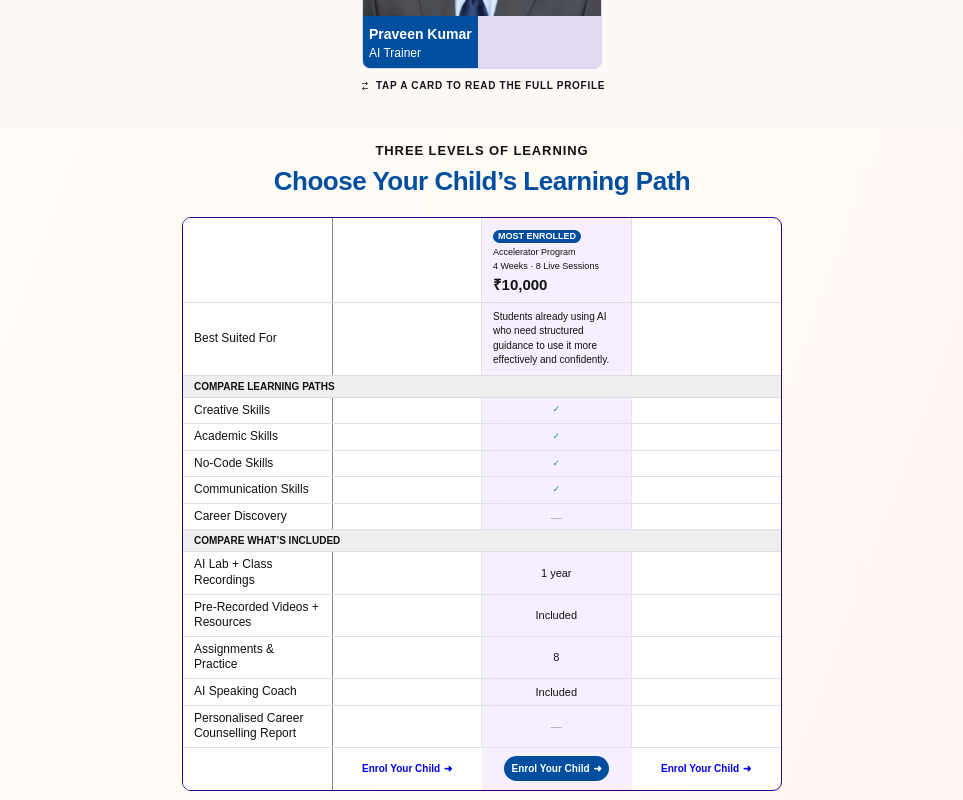
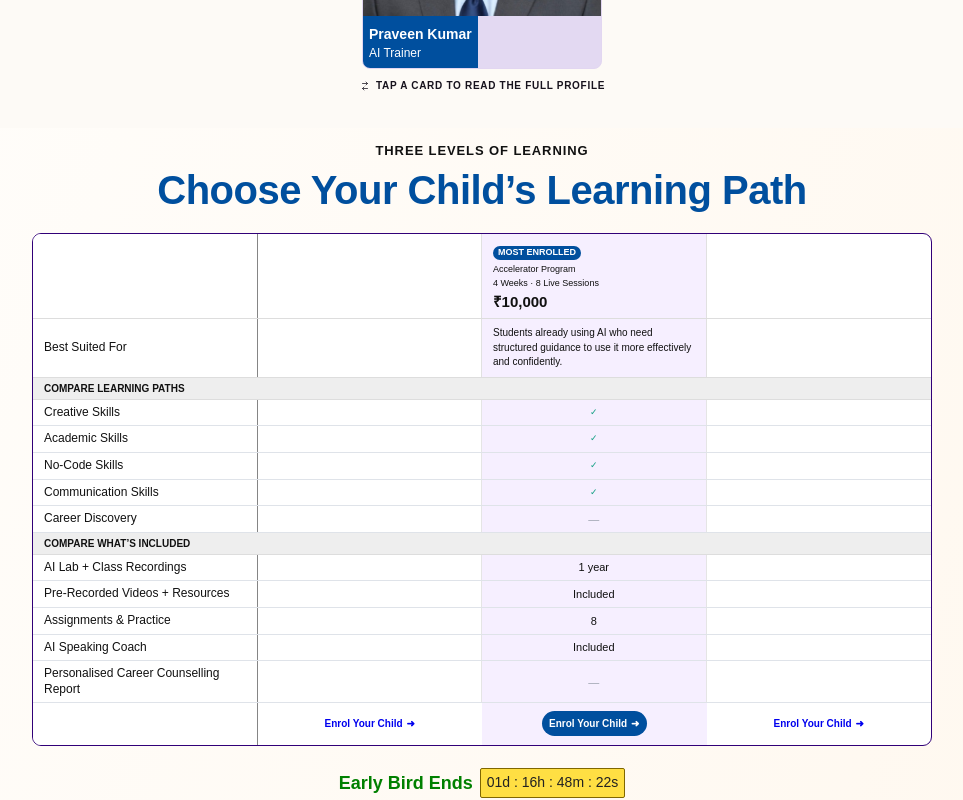
Before and after one commit to developerteam-lang/alkemy-landing-page, a React (Create React App) app: page / in a window 1280 px wide. Shown: the part 5200-6000 px from the top of the page, without its empty margins (158-1121 px from the left). Built offline with nearby package versions, Linux system fonts and the light colour scheme.

Commit message:
Increased the table width in learning path section v26

```diff
--- a/src/LearningPaths.css
+++ b/src/LearningPaths.css
@@ -1,6 +1,6 @@
 .learning-paths {
   width: 100%;
-  padding: 15px 16px 4px;
+  padding: 15px 16px 6px;
   background: linear-gradient(110deg, #fffdfa 0%, #fff8ef 100%);
   color: #111111;
   font-family: Arial, Helvetica, sans-serif;
@@ -26,7 +26,7 @@
   margin: 0 0 19px;
   text-align: center;
   color: #004f9e;
-  font-size: 26px;
+  font-size: 40px;
   line-height: 1.2;
   font-weight: 700;
   letter-spacing: -0.5px;
@@ -35,7 +35,7 @@
 /* Main comparison table */
 .learning-table {
   width: 100%;
-  max-width: 600px;
+  max-width: 900px;
   margin: 0 auto;
   overflow: hidden;
   border: 1px solid #310078;
```
